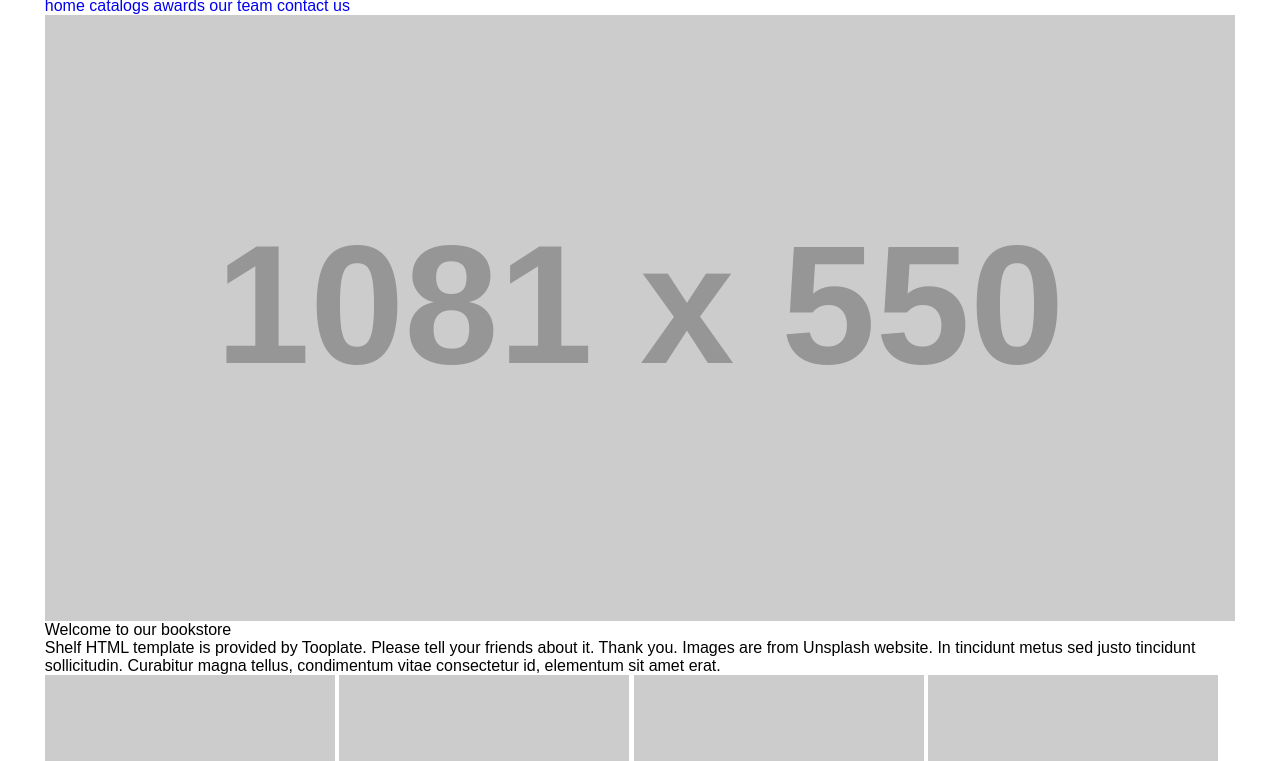
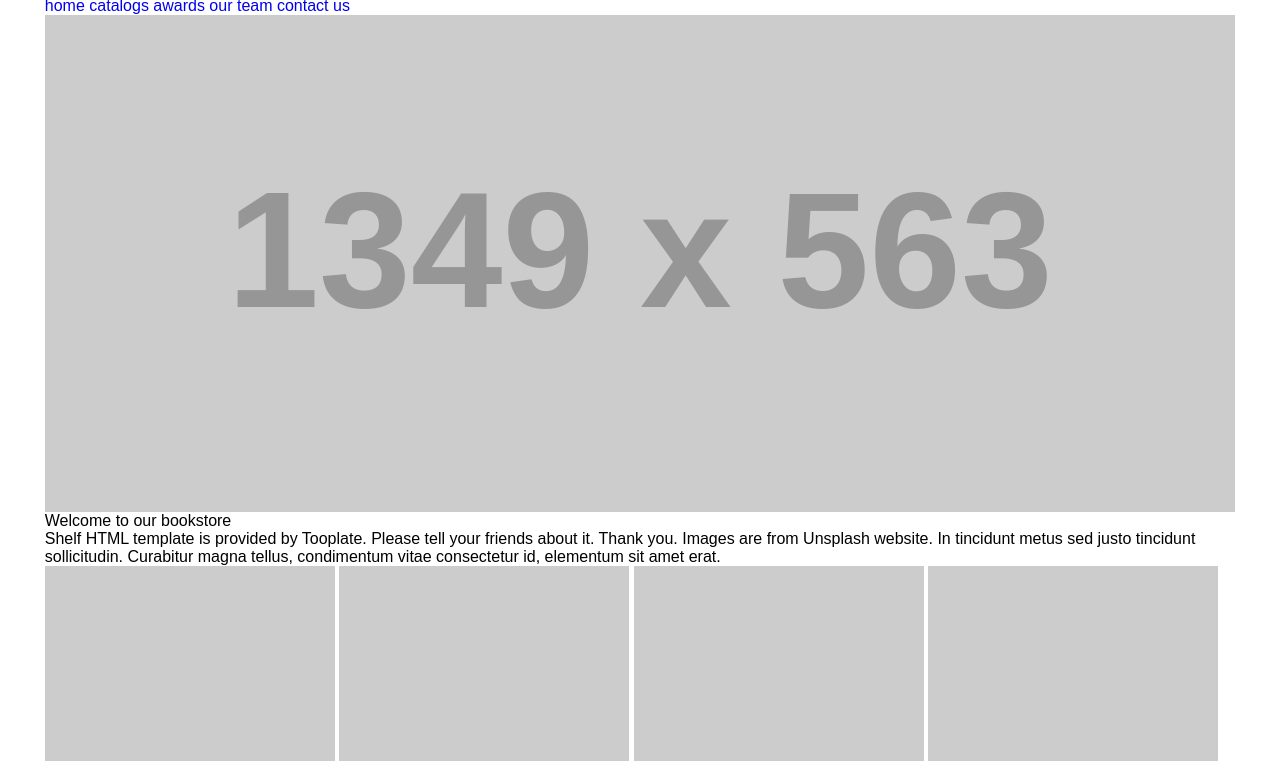
Before and after one commit to saifaliaxioned/shelf_temp, a plain HTML site: page index.html in a window 1280 px wide. Shown: the part 39-800 px from the top of the page. Drawn offline with Linux system fonts and the light colour scheme; placeholder pictures from the web are drawn by us.

Commit message:
banner img size changed

```diff
--- a/index.html
+++ b/index.html
@@ -48,7 +48,7 @@
       <section class="banner">
         <div class="wrapper">
           <figure class="banner-img">
-            <img src="https://placehold.jp/1081x550.png" alt="banner-img">
+            <img src="https://placehold.jp/1349x563.png" alt="banner-img">
           </figure>
         </div>
       </section>
```
